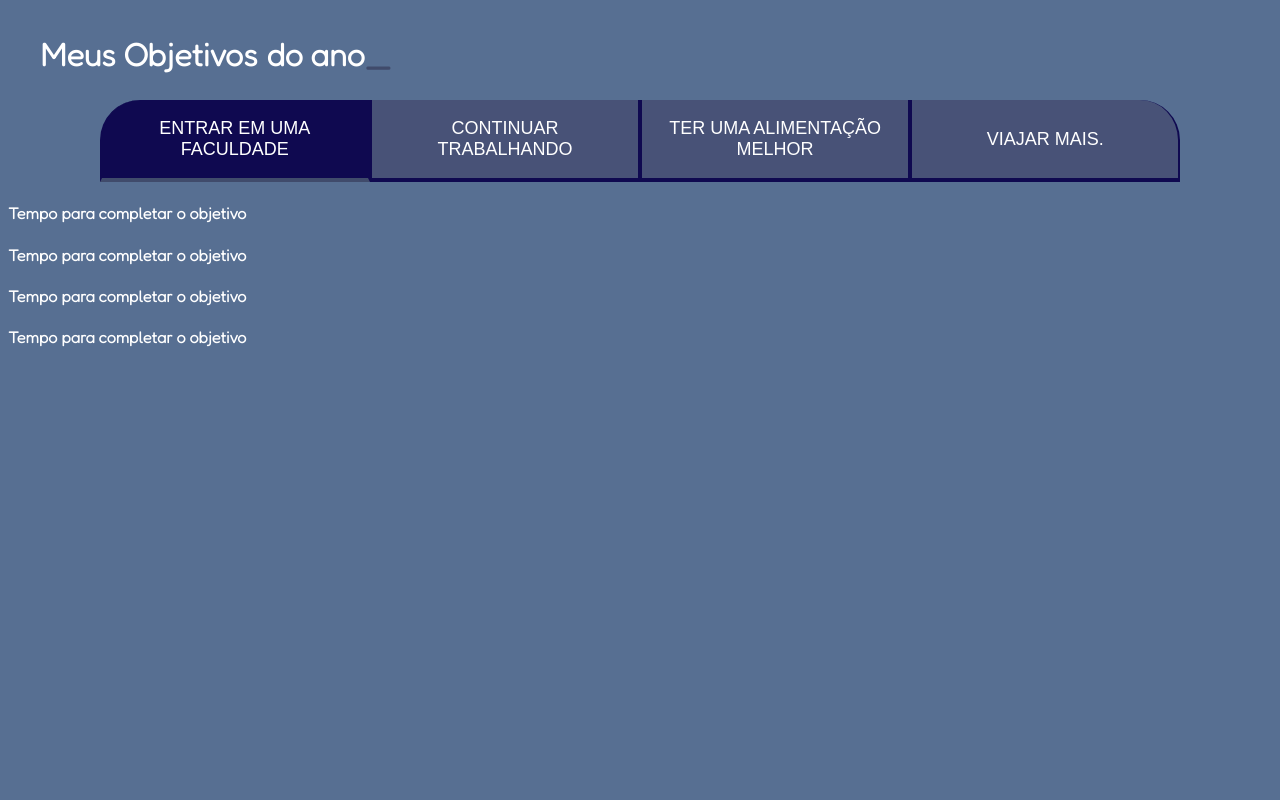
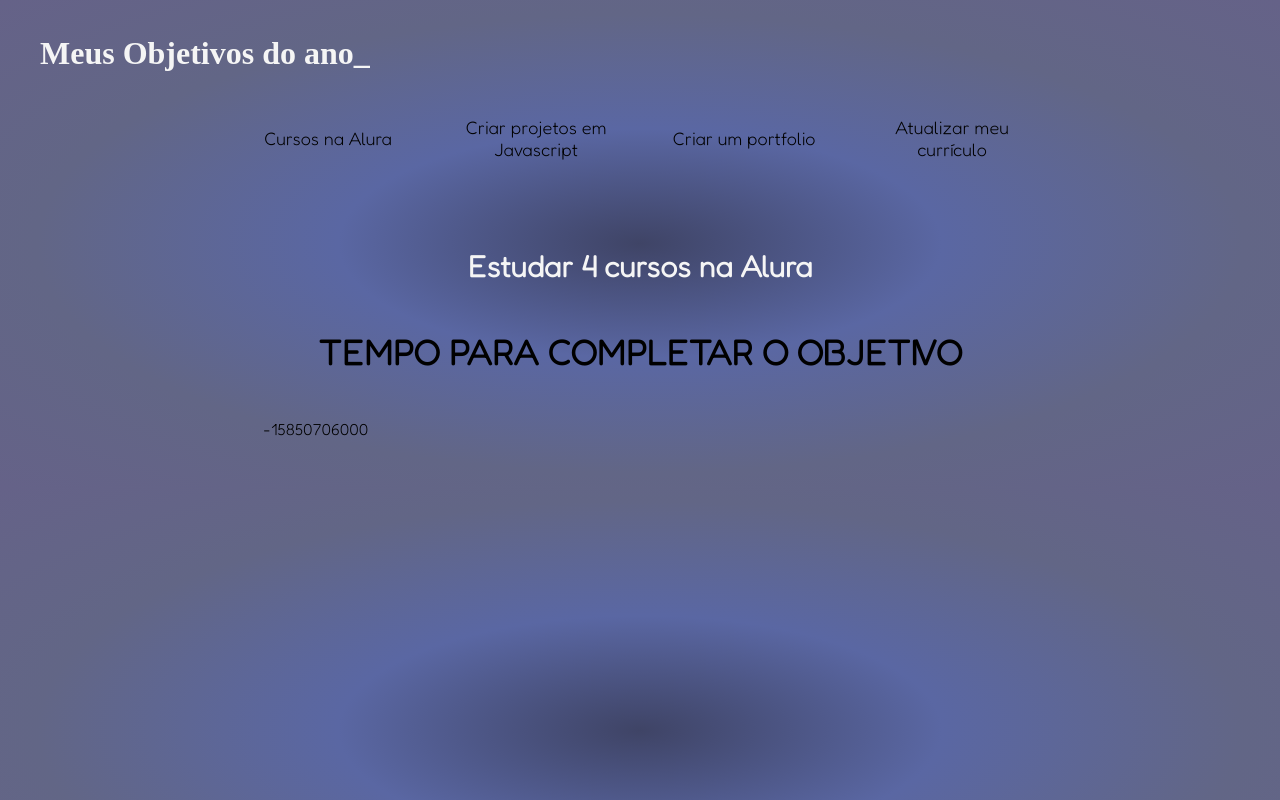
Before and after one commit to mjvtoria/metas-2004, a plain HTML site: page metas.html in a window 1280 px wide. Drawn offline with Linux system fonts and the light colour scheme; a web font is replaced by a local one.

Commit message:
html e js

```diff
--- a/main.js
+++ b/main.js
@@ -1,13 +1,21 @@
 const botoes = document.querySelectorAll(".botao");
 const textos = document.querySelectorAll(".aba-conteudo");
 
-for(let i=0; i <botoes.length; i++){
-    botoes[i].onclick = function(){
-        for(let j=0;j<botoes.length;j++){
+for (let i = 0; i < botoes.length; i++) {
+    botoes[i].onclick = function () {
+
+        for (let j = 0; j < botoes.length; j++) {
             botoes[j].classList.remove("ativo");
             textos[j].classList.remove("ativo");
         }
+
         botoes[i].classList.add("ativo");
         textos[i].classList.add("ativo");
     }
 }
+
+const contadores = document.querySelectorAll(".contador");
+const tempoObjetivo1 = new Date("2023-10-05T00:00:00");
+let tempoAtual = new Date();
+
+contadores[0].textContent = tempoObjetivo1 - tempoAtual;
--- a/metas.html
+++ b/metas.html
@@ -4,36 +4,43 @@
 <head>
     <meta charset="UTF-8">
     <meta name="viewport" content="width=device-width, initial-scale=1.0">
-<title>Metas 2024</title>
-<link rel="stylesheet" href="style-metas.css">
+    <title>Meus objetivos do ano</title>
+    <link rel="stylesheet" href="style.css">
 </head>
 <body>
     <section class="conteudo-principal">
         <h2 class="titulo-principal">Meus Objetivos do ano<span>_</span></h2>
+        <div class="conteudo">
         <div class="botoes">
-<button class="botao ativo">ENTRAR EM UMA FACULDADE</button>
-<button class="botao">CONTINUAR TRABALHANDO</button>
-<button class="botao">TER UMA ALIMENTAÇÃO MELHOR</button>
-<button class="botao">VIAJAR MAIS.</button>
+            <button class="botao ativo">Cursos na Alura</button>
+            <button class="botao">Criar projetos em Javascript</button>
+            <button class="botao">Criar um portfolio</button>
+            <button class="botao">Atualizar meu currículo</button>
+        </div>
+        <div class="abas-textos">
+            <div class="aba-conteudo ativo">
+                <h3 class="aba-conteudo-titulo-principal">Estudar 4 cursos na Alura</h3>
+                <h4 class="aba-conteudo-titulo-secundario">Tempo para completar o objetivo</h4>
+                <div class="contador"></div>
+            </div>
+            <div class="aba-conteudo">
+                <h3 class="aba-conteudo-titulo-principal">Criar 5 projetos em Javascript</h3>
+                <h4 class="aba-conteudo-titulo-secundario">Tempo para completar o objetivo</h4>
+                <div class="contador"></div>
+            </div>
+            <div class="aba-conteudo">
+                <h3 class="aba-conteudo-titulo-principal">Criar um portfolio com os meus 3 melhores projetos</h3>
+                <h4 class="aba-conteudo-titulo-secundario">Tempo para completar o objetivo</h4>
+                <div class="contador"></div>
+            </div>
+            <div class="aba-conteudo">
+                <h3 class="aba-conteudo-titulo-principal">Atualizar meu curriculo com os certificados da Alura</h3>
+                <h4 class="aba-conteudo-titulo-secundario">Tempo para completar o objetivo</h4>
+                <div class="contador"></div>
+            </div>
+        </div>
     </div>
     </section>
-
-<div class="abas-textos">
-    <div class="aba-conteudo">
-        <h3 class="aba-conteudo-titulo-principal"></h3>
-        <h4 class="aba-conteudo-titulo-secundario">Tempo para completar o objetivo</h4>
-    </div>
-    <div class="aba-conteudo">
-        <h3 class="aba-conteudo-titulo-principal"></h3>
-        <h4 class="aba-conteudo-titulo-secundario">Tempo para completar o objetivo</h4>
-    </div>
-    <div class="aba-conteudo">
-        <h3 class="aba-conteudo-titulo-principal"></h3>
-        <h4 class="aba-conteudo-titulo-secundario">Tempo para completar o objetivo</h4>
-    </div>
-    <div class="aba-conteudo">
-        <h3 class="aba-conteudo-titulo-principal"></h3>
-        <h4 class="aba-conteudo-titulo-secundario">Tempo para completar o objetivo</h4>
-    </div>
-</div>
+    <script src="main.js"></script>
 </body>
+</html>
```
Lines whose indentation alone changed are shown as unchanged.
